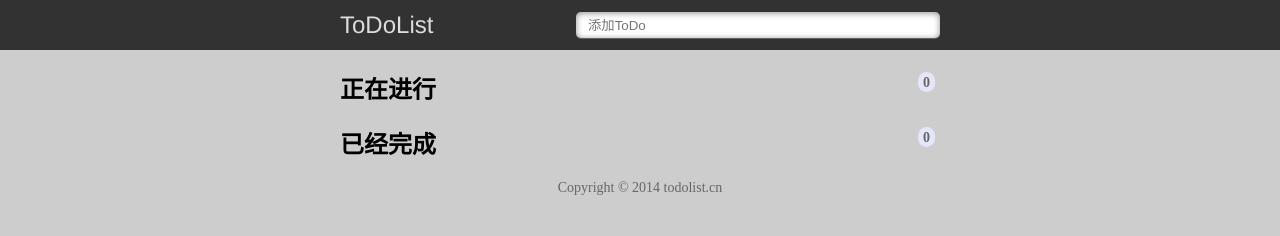
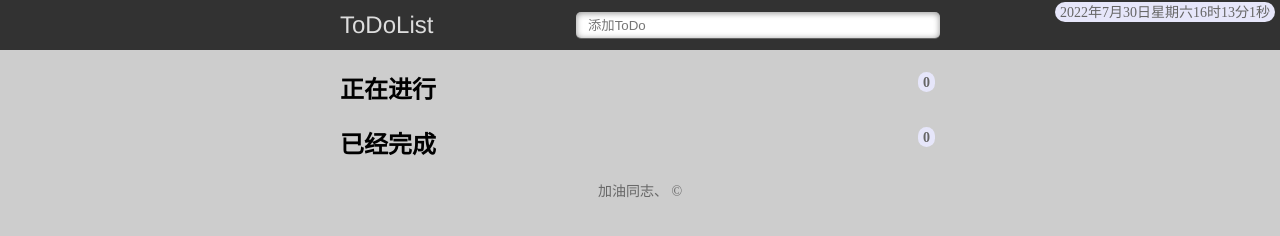
Before and after one commit to LuGest520/beiwanglu.io, a plain HTML site: page index.html in a window 1280 px wide. Drawn offline with Linux system fonts and the light colour scheme.

Commit message:
Update index.html

```diff
--- a/index.html
+++ b/index.html
@@ -8,6 +8,7 @@
     <link rel="stylesheet" href="css/index.css">
     <script src="js/jquery.min.js"></script>
     <script src="js/todolist.js"></script>
+
 </head>
 
 <body>
@@ -28,10 +29,28 @@
         </ul>
     </section>
     <footer>
-        Copyright &copy; 2014 todolist.cn
+        <div> 加油同志、 &copy;
+            <span id="time"></span>
+        </div>
+
+
     </footer>
 
-
+    <script type="text/javascript">
+        $(document).ready(function() {
+            var myDate = new Date;
+            var year = myDate.getFullYear(); //获取当前年
+            var mon = myDate.getMonth() + 1; //获取当前月
+            var date = myDate.getDate(); //获取当前日
+            var h = myDate.getHours(); //获取当前小时数(0-23)
+            var m = myDate.getMinutes(); //获取当前分钟数(0-59)
+            var s = myDate.getSeconds(); //获取当前秒
+            var week = myDate.getDay();
+            var weeks = ["星期日", "星期一", "星期二", "星期三", "星期四", "星期五", "星期六"];
+            $("#time").html(year + "年" + mon + "月" + date + "日" + weeks[week] + h + "时" + m + "分" + s + "秒");
+        })
+    </script>
 </body>
 
+
 </html>
```
